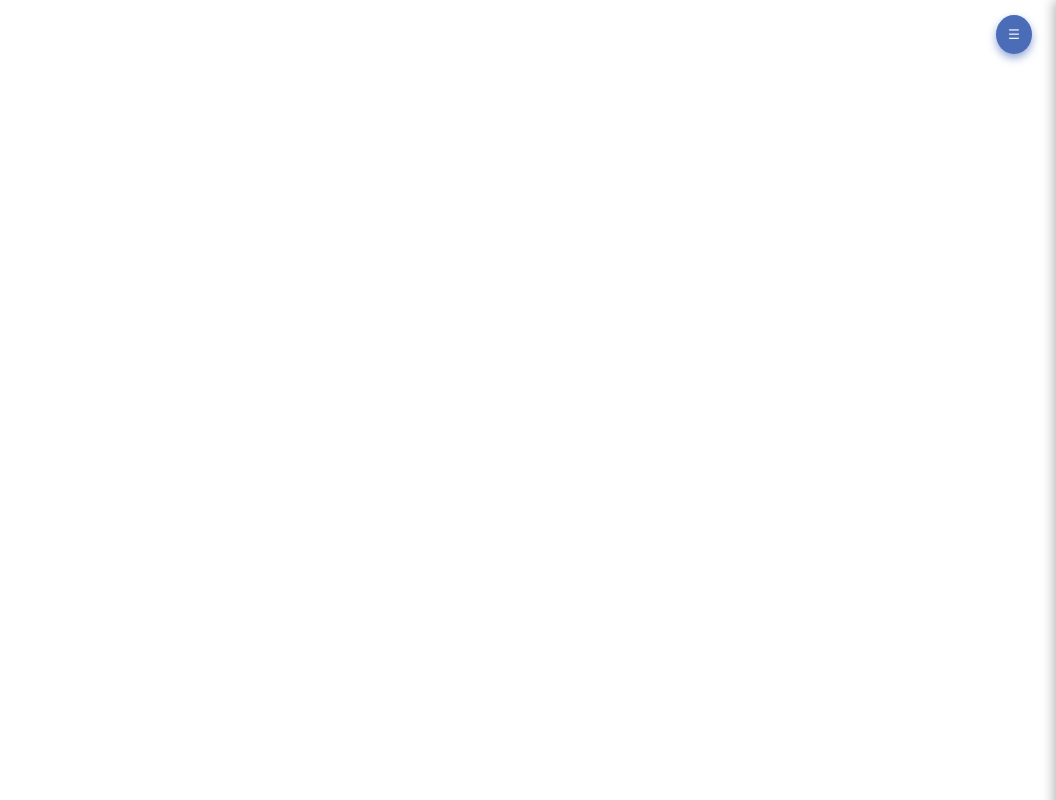
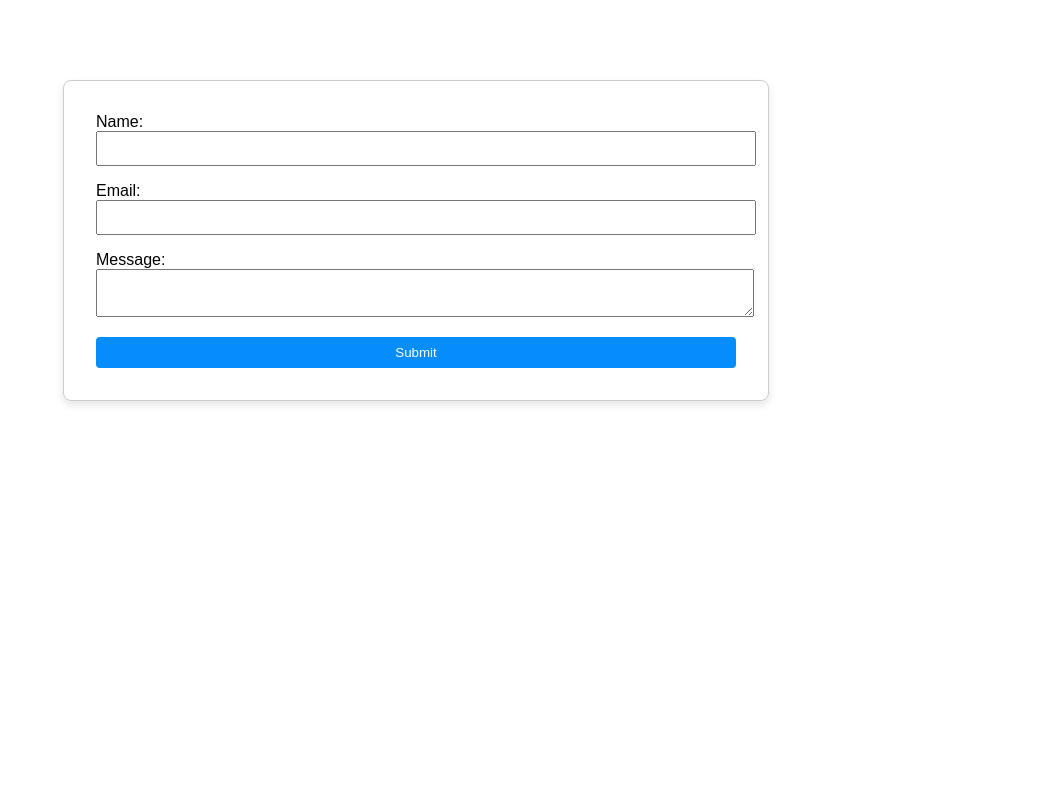
Before and after one commit to shubhamchasing/react-vite-prep, a React (Vite) app: page / in a window 1280 px wide. Shown: the whole page, without its empty margins (224-1280 px from the left). Built offline with nearby package versions, Linux system fonts and the light colour scheme.

Commit message:
feat: add contact form

```diff
--- a/src/App.jsx
+++ b/src/App.jsx
@@ -1,11 +1,12 @@
 import "./App.css";
+import ContactForm from "./Components/Contact-Form";
 // import UseReducer from './Components/UseReducer'
 // import UseState from './Components/UseState'
 // import ObjectUseState from './Components/ObjectUseState'
 // import ProgressBar from "./Components/ProgressBar";
 // import Tooltip from "./Components/Tooltip";
+// import Sidebar from "./Components/Sidebar";
 
-import Sidebar from "./Components/Sidebar";
 
 
 function App() {
@@ -14,7 +15,7 @@ function App() {
   return (
     <>
       <div className="App">
-       <Sidebar/>
+       <ContactForm/>
       </div>
     </>
   );
--- /dev/null
+++ b/src/Components/Contact-Form/index.jsx
@@ -0,0 +1,140 @@
+import { useState } from "react";
+import "./styles.css";
+
+const validate = {
+  name: (val) => {
+    let err;
+    if (!val.trim()) {
+      err = "Name is required";
+    }
+    return err;
+  },
+  message: (val) => {
+    let err;
+    if (!val.trim()) {
+      err = "Message is required";
+    }
+    return err;
+  },
+  email: (val) => {
+    let err;
+    if (!val.trim()) {
+      err = "Email is required";
+    } else if (!/^[^\s@]+@[^\s@]+\.[^\s@]+$/.test(val)) {
+      err = "Invalid email format";
+    }
+    return err;
+  },
+};
+
+const initialState = {
+  name: {
+    value: "",
+    errorMessage: "",
+  },
+  email: {
+    value: "",
+    errorMessage: "",
+  },
+  message: {
+    value: "",
+    errorMessage: "",
+  },
+};
+
+const ContactForm = () => {
+  const [data, setData] = useState(initialState);
+
+  const [isSubmitted, setIsSubmitted] = useState(false);
+  const [submittedName, setSubmittedName] = useState("");
+
+  const handleOnChange = (event) => {
+    const { name, value } = event.target;
+    console.log(name, value);
+    setData((prev) => {
+      return { ...prev, [name]: { ...prev[name], value } };
+    });
+  };
+
+  const handleSubmit = (event) => {
+    event.preventDefault();
+
+    let isValid = true;
+    const updatedData = { ...data };
+
+    Object.keys(updatedData).forEach((key) => {
+      const field = updatedData[key];
+      const errorMessage = validate[key](field.value);
+
+      updatedData[key] = {
+        ...field,
+        errorMessage,
+      };
+      if (errorMessage) isValid = false;
+    });
+
+    setData(updatedData);
+    if (isValid) {
+      setIsSubmitted(true);
+      setSubmittedName(data.name.value);
+      setData(initialState);
+    }
+
+    console.log(event.target);
+  };
+
+  return (
+    <div className="container">
+      {isSubmitted ? (
+        <div className="submit-page">{`Thank you, ${submittedName}!`}</div>
+      ) : (
+        <form className="form" action="" onSubmit={handleSubmit}>
+          <div className="field-container">
+            <label className="label" htmlFor="name">Name:</label>
+            <input
+              id="name"
+              type="text"
+              name="name"
+              onChange={handleOnChange}
+              value={data.name.value}
+              className="field"
+            />
+            {data.name.errorMessage && (
+              <p className="error">{data.name.errorMessage}</p>
+            )}
+          </div>
+          <div className="field-container">
+            <label htmlFor="email">Email:</label>
+            <input
+              id="email"
+              type="email"
+              name="email"
+              onChange={handleOnChange}
+              value={data.email.value}
+              className="field"
+            />
+            {data.email.errorMessage && (
+              <p className="error">{data.email.errorMessage}</p>
+            )}
+          </div>
+          <div className="field-container">
+            <label htmlFor="message">Message:</label>
+            <textarea
+              id="message"
+              name="message"
+              onChange={handleOnChange}
+              value={data.message.value}
+              className="field"
+            />
+            {data.message.errorMessage && (
+              <p className="error">{data.message.errorMessage}</p>
+            )}
+          </div>
+          <button className="submit">Submit</button>
+        </form>
+      )}
+    </div>
+  );
+};
+
+export default ContactForm;
--- /dev/null
+++ b/src/Components/Contact-Form/styles.css
@@ -0,0 +1,47 @@
+.container {
+  width: 50%;
+  margin: 5rem auto;
+  padding: 2rem;
+  border: 1px solid #ccc;
+  border-radius: 0.5rem;
+  box-shadow: 0px 4px 8px rgb(0, 0, 0, 0.1);
+  font-family: Arial, Helvetica, sans-serif;
+}
+
+.form {
+  /* display: flex;
+    align-items:end;
+    justify-content:center;
+    flex-direction: column;
+    gap:1rem */
+}
+
+.field-container {
+  margin-bottom: 1rem;
+}
+
+.field {
+  width: 100%;
+  /* margin-top: o.25rem; */
+  padding: 0.5rem;
+}
+
+.error {
+  color: red;
+  text-align: start;
+}
+
+.field-container > label {
+    display: block;
+    text-align:left;
+}
+
+.submit {
+    width: 100%;
+    padding: 0.5rem;
+    background-color: rgb(5, 141, 253);
+    border: none;
+    border-radius: 4px;
+    cursor: pointer;
+    color:white
+}
```
